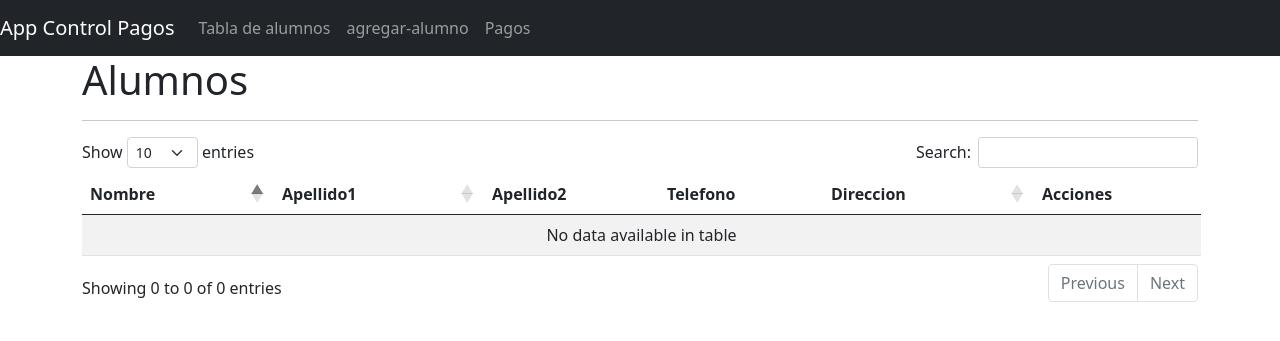
After one commit to DanVL08/api_flask_mensajes_wwjs, a Flask app: page /tabla-alumnos in a window 1280 px wide. The commit adds this page. Shown: the top 341 px of the page. Run offline with Flask 3, Linux system fonts and the light colour scheme; data that the repository does not hold is empty; some libraries are stand-ins or nearby versions.

Commit message:
Se agregaron tablas dinámicas a la vista de la tabla de alumnos y se separó el formulario para agregar alumnos de la tabla, ahora cada uno tiene su ruta correspondiente

```diff
--- a/src/app.py
+++ b/src/app.py
@@ -18,6 +18,19 @@ alumnos_schema =  alumnoSchema(many=True)
 pago_schema =  pagoSchema()
 pagos_schema =  pagoSchema(many=True)
 #RUTAS DE VISTA DE USUARIO
+
+#RUTAS DE PRUEBA DE TABLAS
+#devuelve la ruta con la tabla
+@app.route('/tabla-alumnos')
+def tablas():
+    return render_template('tabla-alumnos.html', title='Alumnos')
+
+#devuelve la informacion de los alumnos
+@app.route('/api/data')
+def data():
+    print({'data': [alumno.to_dict() for alumno in Alumnos.query]})
+    return {'data': [alumno.to_dict() for alumno in Alumnos.query]}
+
 #RUTA INICIO, aparecerá la pantalla para mostrar o registrar alumnos
 @app.route('/')
 def index():
--- a/src/static/css/main.css
+++ b/src/static/css/main.css
@@ -8,3 +8,7 @@ body {
 
 
 }
+
+form input {
+    margin: 20px 0; /* margen superior e inferior de 10px */
+}
--- /dev/null
+++ b/src/templates/layout-tablas.html
@@ -0,0 +1,42 @@
+<!doctype html>
+<html>
+<head>
+    <title>{{ title }}</title>
+    <link href="https://cdn.jsdelivr.net/npm/bootstrap@5.0.1/dist/css/bootstrap.min.css" rel="stylesheet" integrity="sha384-+0n0xVW2eSR5OomGNYDnhzAbDsOXxcvSN1TPprVMTNDbiYZCxYbOOl7+AMvyTG2x" crossorigin="anonymous">
+    <link rel="stylesheet" type="text/css" href="https://cdn.datatables.net/1.10.25/css/dataTables.bootstrap5.css">
+</head>
+<body>
+    <nav class="navbar navbar-expand-lg navbar-dark bg-dark">
+        <a class="navbar-brand" href="/">App Control Pagos</a>
+        <button class="navbar-toggler" type="button" data-toggle="collapse" data-target="#navbarNav" aria-controls="navbarNav" aria-expanded="false" aria-label="Toggle navigation">
+          <span class="navbar-toggler-icon"></span>
+        </button>
+        <div class="collapse navbar-collapse" id="navbarNav">
+          <ul class="navbar-nav">
+            <li class="nav-item">
+              <a class="nav-link" href="/tabla-alumnos">Tabla de alumnos</a>
+            </li>
+            <li class="nav-item">
+                <a class="nav-link" href="/">agregar-alumno</a>
+              </li>
+            <li class="nav-item">
+              <a class="nav-link" href="/pagos">Pagos</a>
+            </li>
+          </ul>
+        </div>
+      </nav>
+    <div class="container">
+        <h1>{{ title }}</h1>
+        <hr>
+        {% block content %}{% endblock %}
+    </div>
+
+    <!-- Scripts generales -->
+
+    <script type="text/javascript" charset="utf8" src="https://code.jquery.com/jquery-3.6.0.min.js"></script>
+    <script type="text/javascript" charset="utf8" src="https://cdn.datatables.net/1.10.25/js/jquery.dataTables.js"></script>
+    <script type="text/javascript" charset="utf8" src="https://cdn.datatables.net/1.10.25/js/dataTables.bootstrap5.js"></script>
+    <script src="{{url_for('static', filename = 'js/main.js')}}"></script>
+    {% block scripts %}{% endblock %}
+</body>
+</html>
--- a/src/templates/layout.html
+++ b/src/templates/layout.html
@@ -4,7 +4,7 @@
 <head>
     <meta charset="UTF-8">
     <meta name="viewport" content="width=device-width, initial-scale=1.0">
-    <link rel="stylesheet" href="https://bootswatch.com/4/materia/bootstrap.min.css">
+    <link href="https://cdn.jsdelivr.net/npm/bootstrap@5.0.1/dist/css/bootstrap.min.css" rel="stylesheet" integrity="sha384-+0n0xVW2eSR5OomGNYDnhzAbDsOXxcvSN1TPprVMTNDbiYZCxYbOOl7+AMvyTG2x" crossorigin="anonymous">
     <link rel="stylesheet" href="{{url_for('static',filename='css/main.css')}}">
 
     <title>Alumnos</title>
@@ -19,7 +19,7 @@
         <div class="collapse navbar-collapse" id="navbarNav">
           <ul class="navbar-nav">
             <li class="nav-item">
-              <a class="nav-link" href="/">Alumnos</a>
+              <a class="nav-link" href="/tabla-alumnos">Alumnos</a>
             </li>
             <li class="nav-item">
               <a class="nav-link" href="/pagos">Pagos</a>
--- /dev/null
+++ b/src/templates/tabla-alumnos.html
@@ -0,0 +1,59 @@
+{% extends "layout-tablas.html" %}
+
+{% block content %}
+<table id="data" class="table table-striped">
+    <thead>
+        <tr>
+            <th>Nombre</th>
+            <th>Apellido1</th>
+            <th>Apellido2</th>
+            <th>Telefono</th>
+            <th>Direccion</th>
+            <th>Acciones</th>
+        </tr>
+    </thead>
+    <tbody>
+    </tbody>
+</table>
+{% endblock %}
+
+{% block scripts %}
+<script>
+$(document).ready(function () {
+    $('#data').DataTable({
+        ajax: '/api/data',
+        columns: [
+            {data: 'nombre'},
+            {data: 'apellido1', searchable: true},
+            {data: 'apellido2', orderable: false, searchable: false},
+            {data: 'telefono', orderable: false, searchable: false},
+            {data: 'direccion'},
+            {
+                data: null,
+                orderable: false,
+                searchable: false,
+                render: function (data, type, row) {
+                    return `
+                    <a href="/edit-alumno/${row.alumno_id}" class="btn btn-secondary btn-sm">Editar</a>
+                    <a href="/delete-alumno/${row.alumno_id}" class="btn btn-danger btn-sm btn-delete">Borrar</a>
+                    `;
+                }
+            }
+        ],
+        drawCallback: function () {
+            // Agregar evento click a los botones de borrar después de que la tabla se haya renderizado
+            const btnDelete = document.querySelectorAll('.btn-delete');
+            if (btnDelete) {
+                btnDelete.forEach((btn) => {
+                    btn.addEventListener('click', function (e) {
+                        if (!confirm('Seguro que desea eliminar este registro?')) {
+                            e.preventDefault();
+                        }
+                    });
+                });
+            }
+        }
+    });
+});
+</script>
+{% endblock %}
```
Also changed, not shown: src/templates/index.html (+2 -42 lines).
